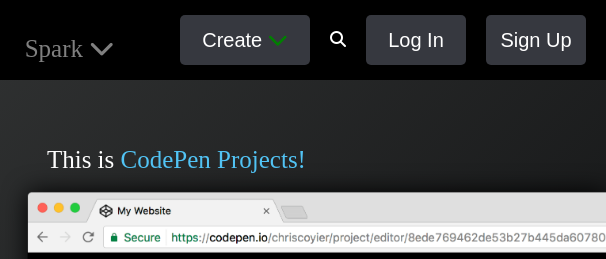
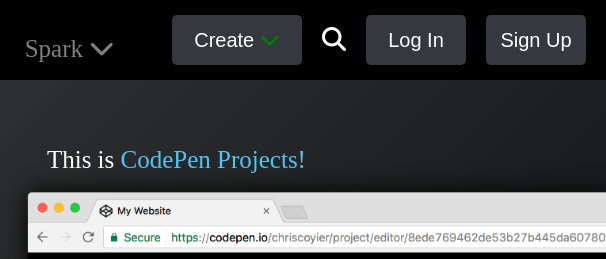
Before and after one commit to NoahTBogart/dev-camp-final-site, a plain HTML site: page index.html in a window 1280 px wide. Shown: the top 259 px of the page, 674-1280 px from the left. Drawn offline with Linux system fonts and the light colour scheme.

Commit message:
Update index.html

```diff
--- a/index.html
+++ b/index.html
@@ -25,7 +25,7 @@
 
             <div class="header-buttons">
                 <div class="create"><button style="width: 130px;">Create <i style="color: green;" class="fa-solid fa-chevron-down"></i></button></div>
-                <div class="search" style="color: white;"><i class="fa-solid fa-magnifying-glass"></i></div>
+                <div class="search" style="color: white; font-size:1.5em;"><i class="fa-solid fa-magnifying-glass"></i></div>
                 <div class="log-in"><button>Log In</button></div>
                 <div class="sign-up"><button>Sign Up</button></div>
             </div>
```
